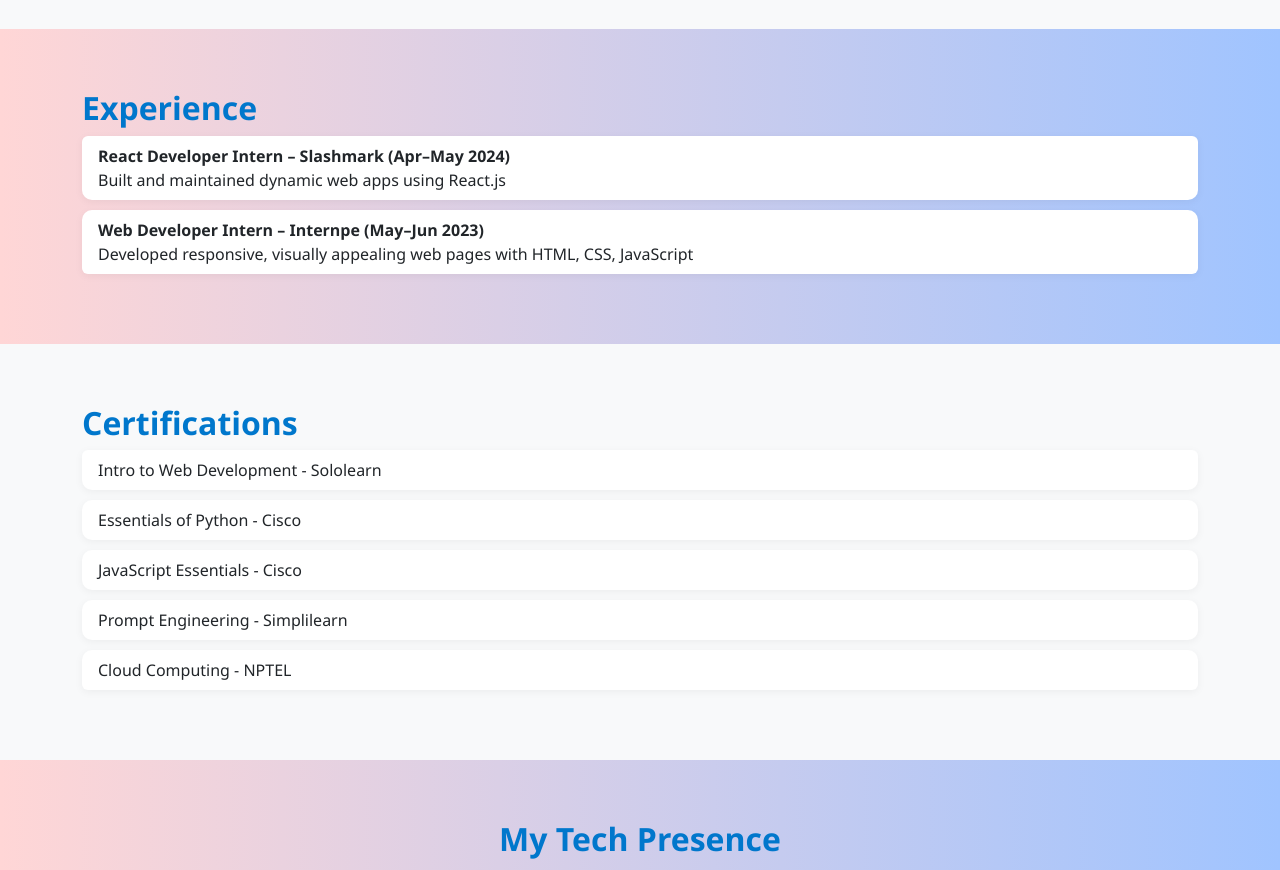
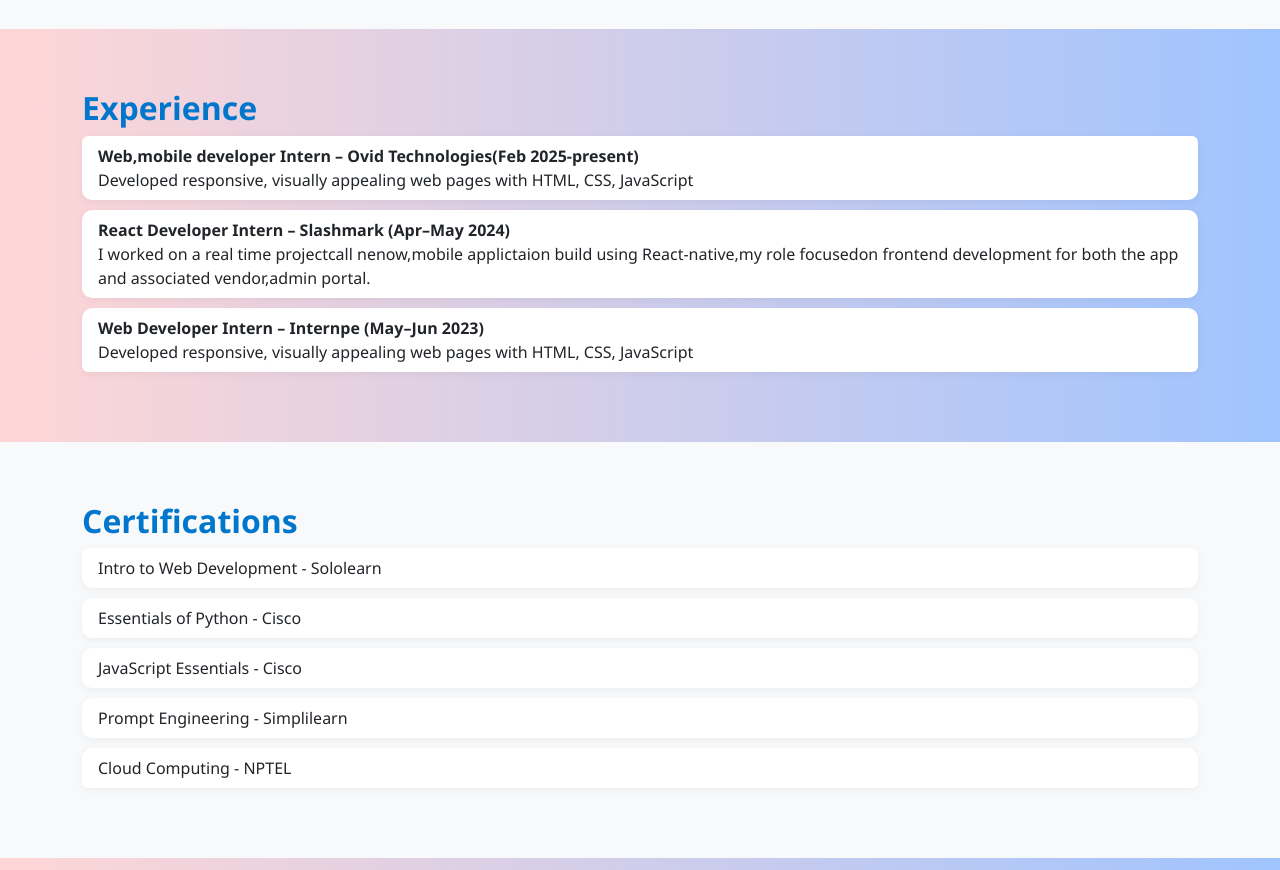
Before and after one commit to mayuri764/My-portfolio, a plain HTML site: page index.html in a window 1280 px wide. Shown: the part 1420-2290 px from the top of the page. Drawn offline with nearby package versions, Linux system fonts and the light colour scheme.

Commit message:
Update index.html

```diff
--- a/index.html
+++ b/index.html
@@ -155,8 +155,12 @@
       <h2>Experience</h2>
       <ul class="list-group">
         <li class="list-group-item">
+          <strong>Web,mobile developer Intern – Ovid Technologies(Feb 2025-present)</strong><br>
+          Developed responsive, visually appealing web pages with HTML, CSS, JavaScript
+        </li>
+        <li class="list-group-item">
           <strong>React Developer Intern – Slashmark (Apr–May 2024)</strong><br>
-          Built and maintained dynamic web apps using React.js
+         I worked on a real time projectcall nenow,mobile applictaion build using React-native,my role focusedon frontend development for both the app and associated vendor,admin portal.
         </li>
         <li class="list-group-item">
           <strong>Web Developer Intern – Internpe (May–Jun 2023)</strong><br>
```
